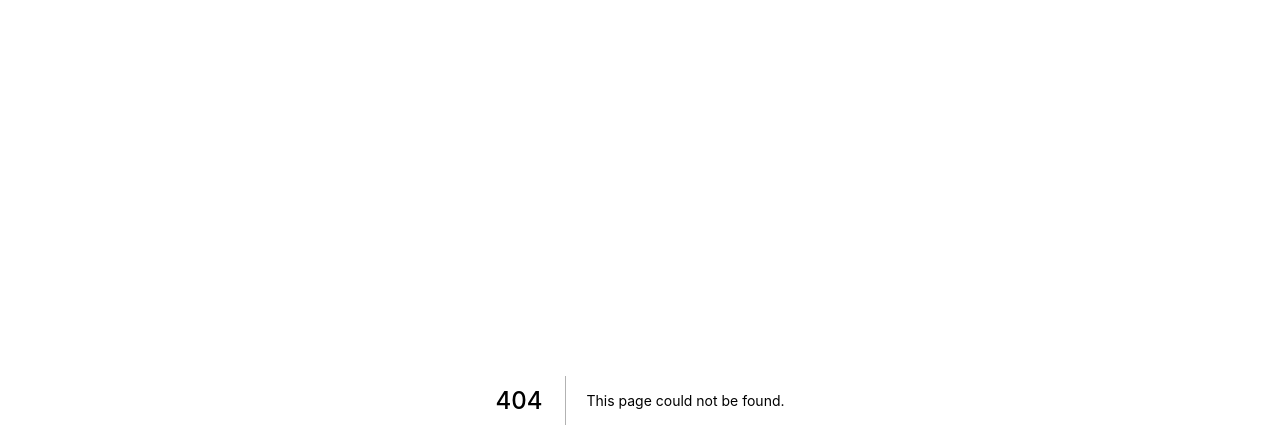
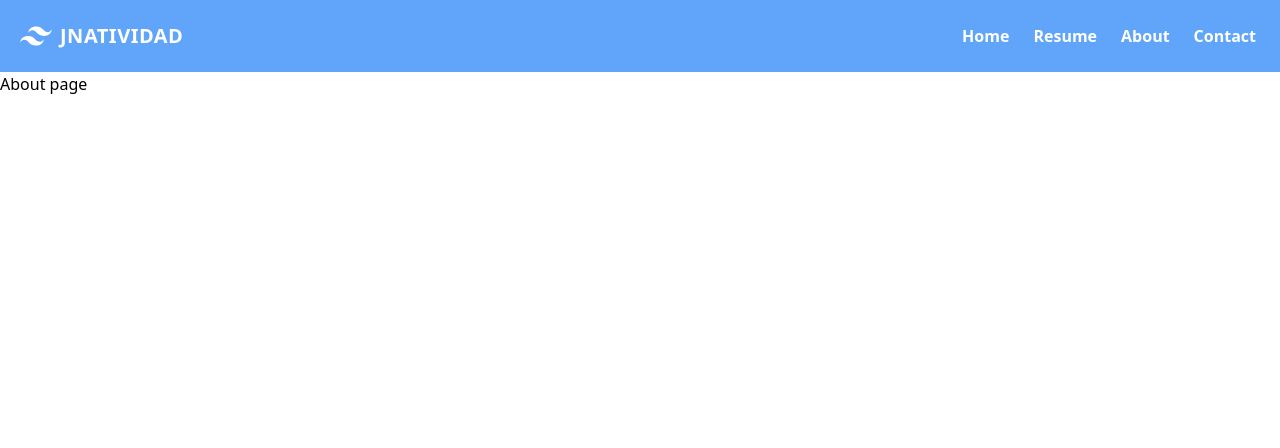
Before and after one commit to jnatividad-design/portfolio, a Next.js app in the folder portfolio/: page /about in a window 1280 px wide. Before the commit this address had no page. Shown: the top 448 px of the page. Built offline with nearby package versions, Linux system fonts and the light colour scheme.

Commit message:
Add about page

```diff
--- a/portfolio/components/Layout.js
+++ b/portfolio/components/Layout.js
@@ -1,11 +1,10 @@
-import Navbar from './navbar'
+import { Navbar } from './navbar'
 
 export default function Layout({ children }) {
   return (
     <>
       <Navbar />
       <main>{children}</main>
-      <Footer />
     </>
   )
 }
--- a/portfolio/components/navbar.jsx
+++ b/portfolio/components/navbar.jsx
@@ -47,7 +47,7 @@ export const Navbar = () => {
                   Resume
                 </a>
               </Link>
-              <Link href='/'>
+              <Link href='/about'>
                 <a className='lg:inline-flex lg:w-auto w-full px-3 py-2 rounded text-white font-bold items-center justify-center hover:bg-blue-500 hover:text-white'>
                   About
                 </a>
--- a/portfolio/pages/_app.js
+++ b/portfolio/pages/_app.js
@@ -1,7 +1,10 @@
 import '../styles/main.css'
+import Layout from '../components/layout'
 
-function MyApp({ Component, pageProps }) {
-  return <Component {...pageProps} />
+export default function MyApp({ Component, pageProps }) {
+  return (
+    <Layout>
+      <Component {...pageProps} />
+    </Layout>
+  )
 }
-
-export default MyApp
--- /dev/null
+++ b/portfolio/pages/about.js
@@ -0,0 +1,10 @@
+
+import Link from 'next/link';
+import Layout from '../components/layout';
+import { Navbar } from '../components/Navbar'
+
+export default function FirstPost() {
+  return (
+      <h1>About page</h1>
+    )
+}
```
